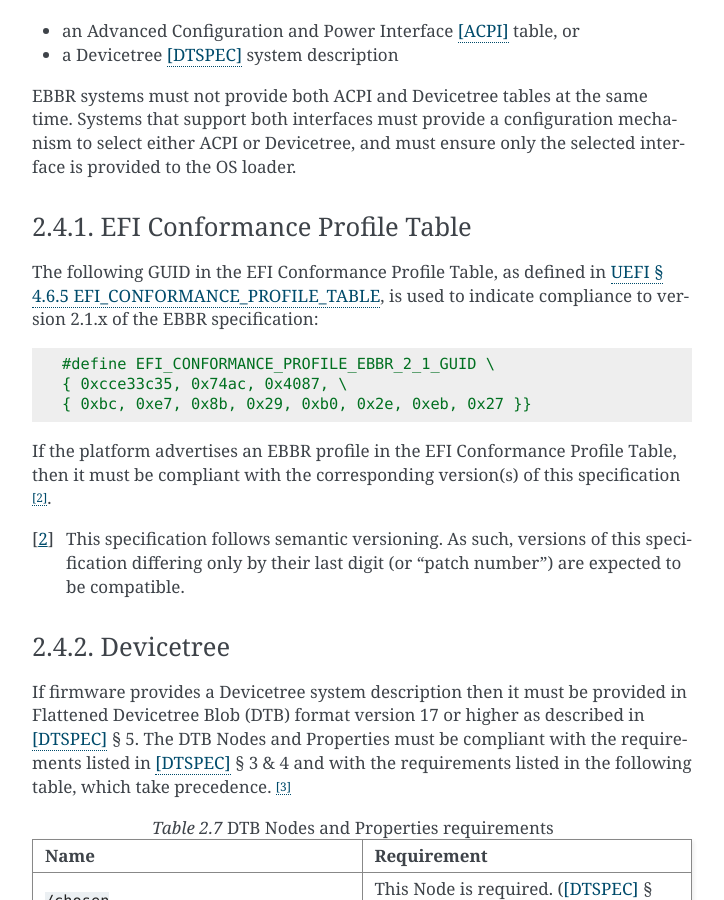
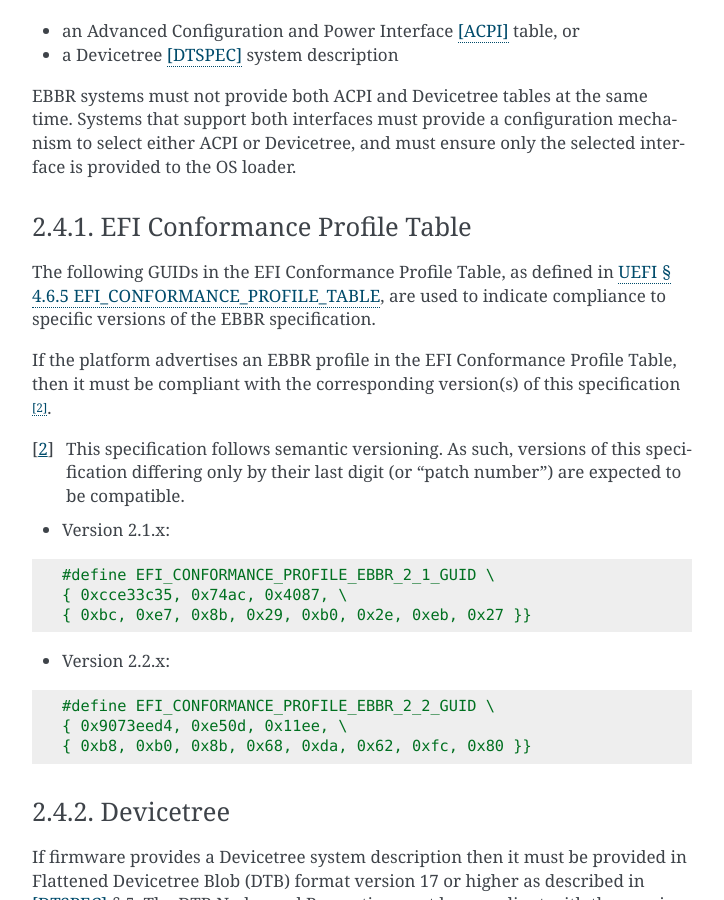
Before and after one commit to ARM-software/ebbr, a Sphinx documentation site: the page built from source/chapter2-uefi.rst, in a window 1280 px wide and 900 px high, scrolled down 6936 px. Shown: the whole window, without its empty margins (388-1112 px from the left). Built offline with Sphinx 7.4.7, drawn with Linux system fonts in a browser that asks for light colours.

Commit message:
chapter2: provision conformance profile 2.2 guid
Add an EFI Conformance Profile Table GUID to indicate compliance with the
future versions 2.2.x of this specification.

Signed-off-by: Vincent Stehlé <vincent.stehle@arm.com>

```diff
--- a/source/chapter2-uefi.rst
+++ b/source/chapter2-uefi.rst
@@ -326,15 +326,9 @@
 EFI Conformance Profile Table
 -----------------------------
 
-The following GUID in the EFI Conformance Profile Table, as defined in
-:UEFI:`4.6.5`, is used to indicate compliance to version 2.1.x of the EBBR
-specification:
-
-.. code-block:: c
-
-    #define EFI_CONFORMANCE_PROFILE_EBBR_2_1_GUID \
-    { 0xcce33c35, 0x74ac, 0x4087, \
-    { 0xbc, 0xe7, 0x8b, 0x29, 0xb0, 0x2e, 0xeb, 0x27 }}
+The following GUIDs in the EFI Conformance Profile Table, as defined in
+:UEFI:`4.6.5`, are used to indicate compliance to specific versions of the EBBR
+specification.
 
 If the platform advertises an EBBR profile in the EFI Conformance Profile Table,
 then it must be compliant with the corresponding version(s) of this
@@ -343,6 +337,22 @@
 .. [#VersionsNote] This specification follows semantic versioning. As such,
    versions of this specification differing only by their last digit (or "patch
    number") are expected to be compatible.
+
+- Version 2.1.x:
+
+.. code-block:: c
+
+    #define EFI_CONFORMANCE_PROFILE_EBBR_2_1_GUID \
+    { 0xcce33c35, 0x74ac, 0x4087, \
+    { 0xbc, 0xe7, 0x8b, 0x29, 0xb0, 0x2e, 0xeb, 0x27 }}
+
+- Version 2.2.x:
+
+.. code-block:: c
+
+    #define EFI_CONFORMANCE_PROFILE_EBBR_2_2_GUID \
+    { 0x9073eed4, 0xe50d, 0x11ee, \
+    { 0xb8, 0xb0, 0x8b, 0x68, 0xda, 0x62, 0xfc, 0x80 }}
 
 Devicetree
 ----------
```
